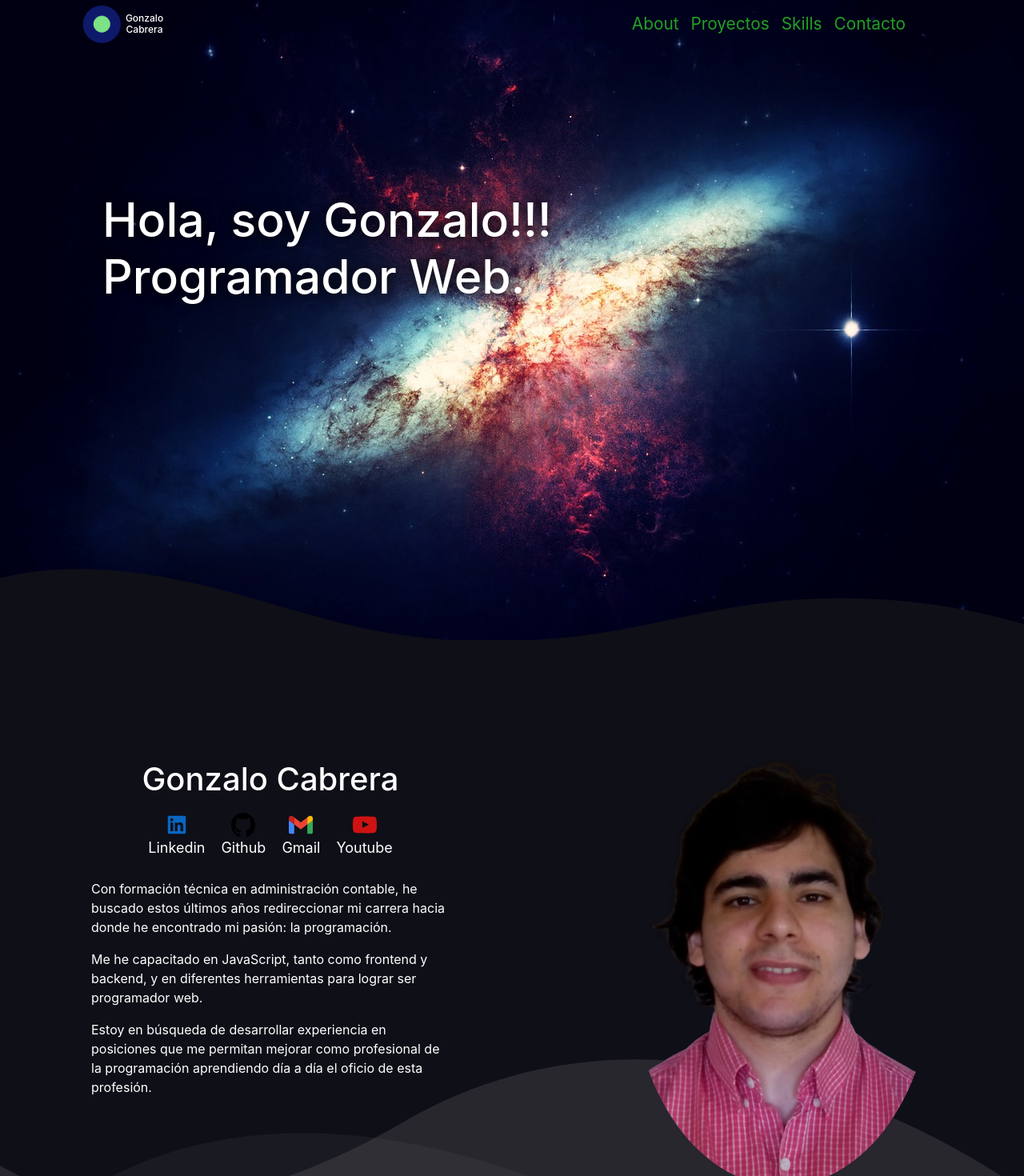
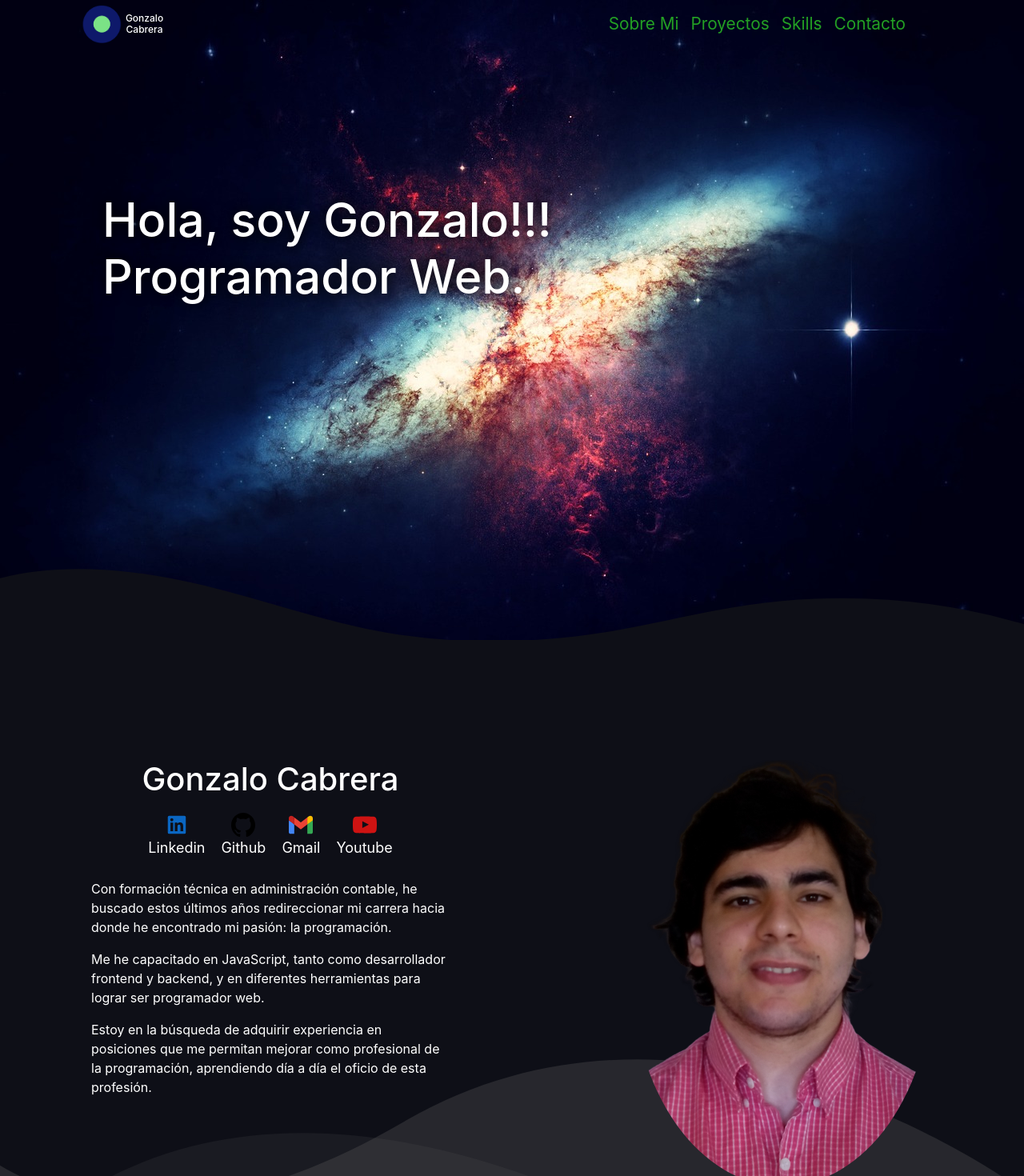
Before and after one commit to gonzalocabrera1990/portfolio, a React (Vite) app: page / in a window 1280 px wide. Shown: the top 1470 px of the page at 80% size. Built offline with nearby package versions, Linux system fonts and the light colour scheme.

Commit message:
Deploy 4.

```diff
--- a/src/App.jsx
+++ b/src/App.jsx
@@ -97,7 +97,7 @@ function App() {
           </a>
           <nav>
             <div className="links">
-              <a href="#about" className="link-name">About</a>
+              <a href="#about" className="link-name">Sobre Mi</a>
             </div>
             <div className="links">
               <a href="#projects" className="link-name">Proyectos</a>
@@ -157,10 +157,10 @@ function App() {
               Con formación técnica en administración contable, he buscado estos últimos años redireccionar mi carrera hacia donde he encontrado mi pasión: la programación.
             </p>
             <p>
-              Me he capacitado en JavaScript, tanto como frontend y backend, y en diferentes herramientas para lograr ser programador web.
+              Me he capacitado en JavaScript, tanto como desarrollador frontend y backend, y en diferentes herramientas para lograr ser programador web.
             </p>
             <p>
-              Estoy en búsqueda de desarrollar experiencia en posiciones que me permitan mejorar como profesional de la programación aprendiendo día a día el oficio de esta profesión.
+              Estoy en la búsqueda de adquirir experiencia en posiciones que me permitan mejorar como profesional de la programación, aprendiendo día a día el oficio de esta profesión.
             </p>
           </div>
         </div>
@@ -274,6 +274,10 @@ function App() {
                 <img src={'/portfolio/assets/nextjs-fill-svgrepo-com.svg'} alt="" style={{ width: "57px" }} />
                 <p>NextJS</p>
               </div>
+              <div className="item-skill">
+                <img src={'/portfolio/assets/python-svgrepo-com.svg'} alt="" style={{ width: "57px" }} />
+                <p>Python</p>
+              </div>
             </div>
           </div>
         </div>
```
Also changed, not shown: public/assets/python-svgrepo-com.svg (added).
